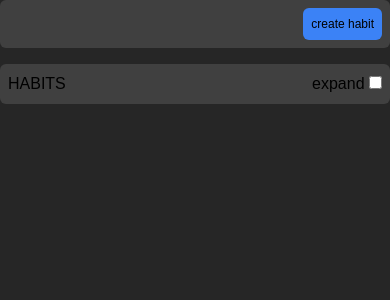
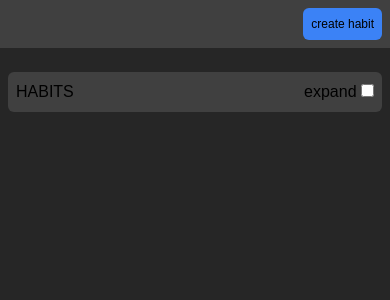
Before and after one commit to JSaretin/stickhabit, a SvelteKit app: page / in a window 390 px wide. Shown: the top 300 px of the page. Built offline with nearby package versions, Linux system fonts and the light colour scheme; a web font is replaced by a local one.

Commit message:
made responsive

```diff
--- a/src/routes/+page.svelte
+++ b/src/routes/+page.svelte
@@ -39,7 +39,8 @@
 	let showCreateHabit = false;
 </script>
 
-<div class="flex max-w-xl rounded-md w-full mx-auto justify-between bg-neutral-700 p-2">
+<div class="sticky top-0 left-0 w-full">
+	<div class="flex max-w-xl lg:rounded-md w-full mx-auto justify-between bg-neutral-700 p-2">
 		<div class=""></div>
 		<button
 			on:click={() => {
@@ -47,6 +48,7 @@
 			}}
 			class="p-2 rounded-md bg-blue-500 text-xs font-medium">create habit</button
 		>
+	</div>
 </div>
 
 {#if showCreateHabit}
@@ -69,7 +71,7 @@
 	</div>
 {/if}
 
-<div class="h-screen w-full max-w-xl mx-auto flex flex-col">
+<div class="h-screen w-full max-w-xl mx-auto flex flex-col p-2">
 	<div class="p-2 flex justify-between bg-neutral-700 mt-4 rounded-md">
 		<h2 class="uppercase">Habits</h2>
 		<div class="flex">
```
Lines whose indentation alone changed are shown as unchanged.
